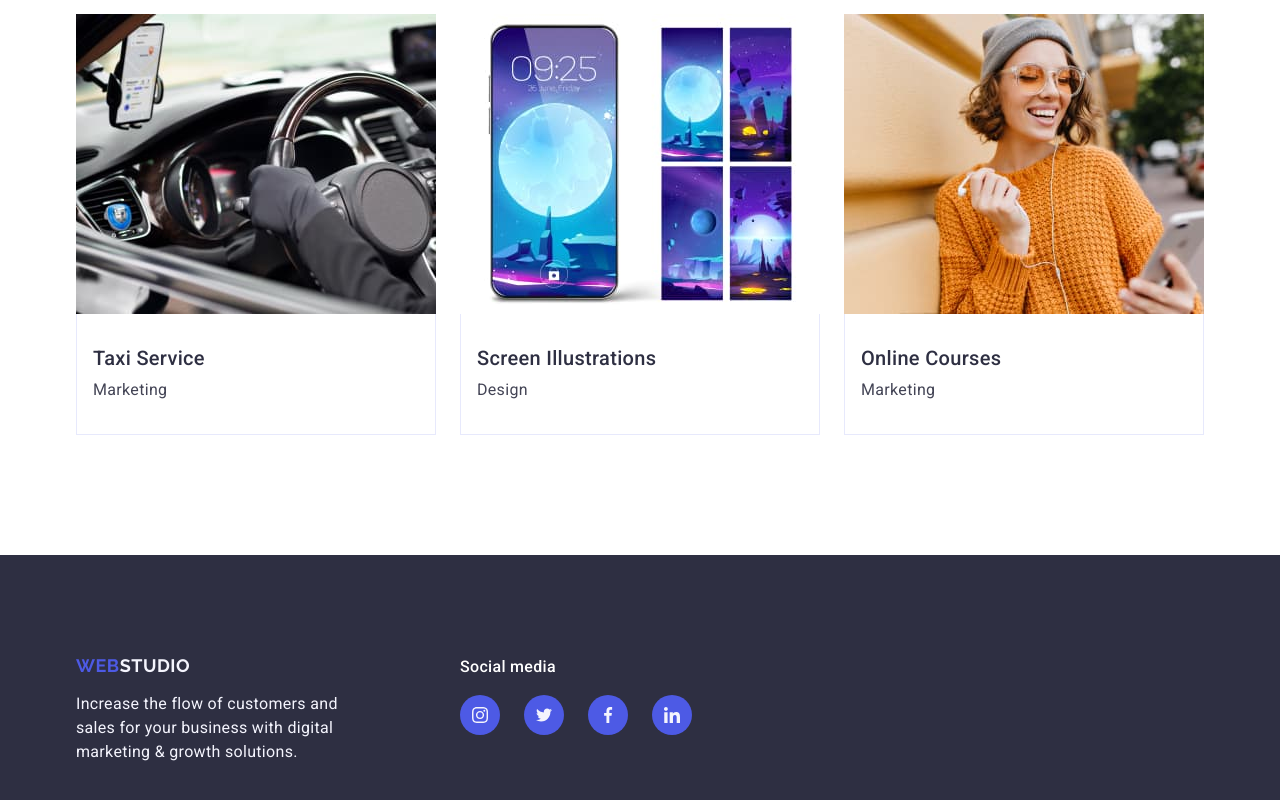
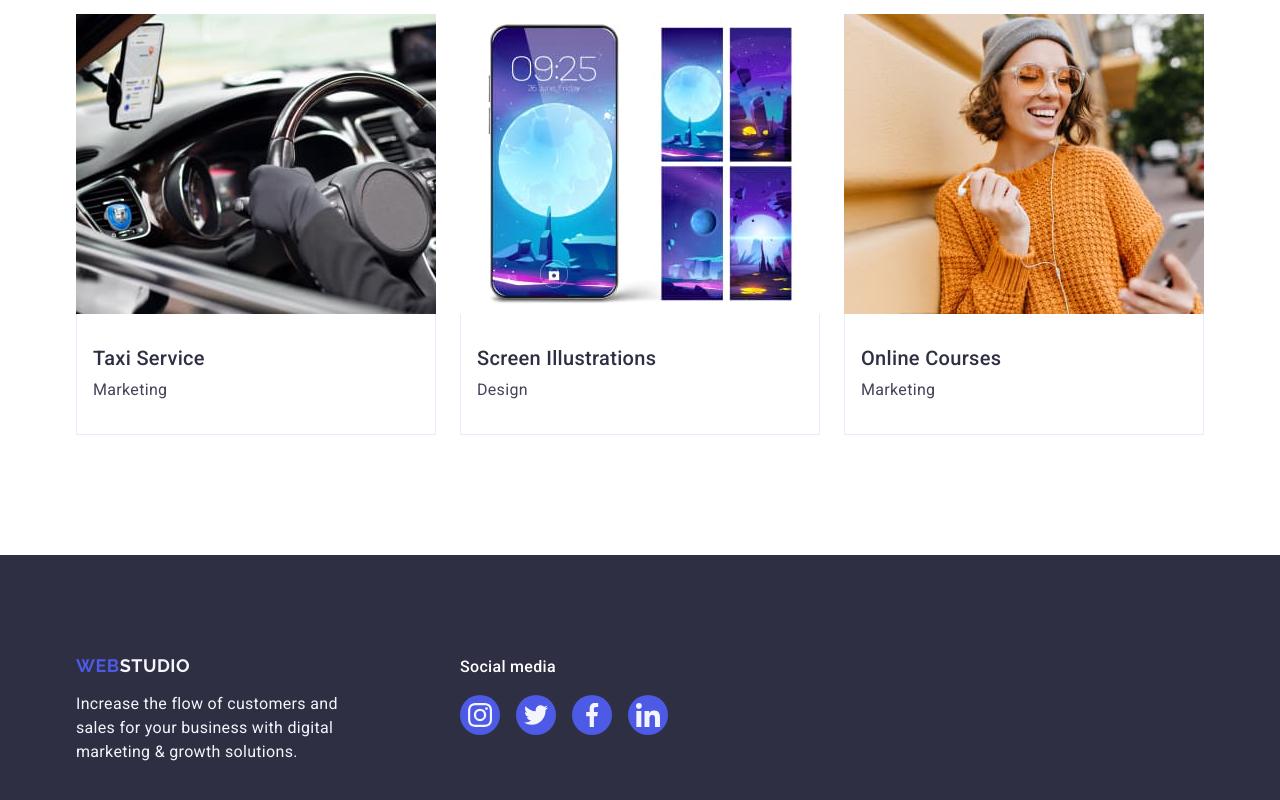
Before and after one commit to Katya-720/goit-markup-hw-04, a plain HTML site: page index.html in a window 1280 px wide. Shown: the part 2628-3428 px from the top of the page. Drawn offline with nearby package versions, Linux system fonts and the light colour scheme.

Commit message:
change-4

```diff
--- a/css/styles.css
+++ b/css/styles.css
@@ -7,6 +7,7 @@
   --hover-color: #404bbf;
   --border: #e7e9fc;
   --border-advantages: #8e8f99;
+  --footer-social-hover: #31d0aa;
 }
 
 body {
@@ -407,3 +408,12 @@ img {
   color: var(--primari-background-color);
   margin-bottom: 16px;
 }
+
+.team-card-social-buttons-footer {
+  gap: 16px;
+}
+
+.team-card-social-item-footer:hover,
+.team-card-social-item-footer:focus {
+  background-color: var(--footer-social-hover);
+}
--- a/index.html
+++ b/index.html
@@ -552,13 +552,18 @@
         </div>
         <div>
           <p class="footer-social-text">Social media</p>
-          <ul class="team-card-social-buttons list">
+          <ul
+            class="team-card-social-buttons team-card-social-buttons-footer list"
+          >
             <li class="team-card-social-background">
-              <a href="" class="team-card-social-item link">
+              <a
+                href=""
+                class="team-card-social-item team-card-social-item-footer link"
+              >
                 <svg
                   class="team-card-social-button"
-                  width="16"
-                  height="16"
+                  width="24"
+                  height="24"
                   aria-label="instagram"
                 >
                   <use href="./images/icons.svg#icon-instagram"></use>
@@ -566,11 +571,14 @@
               </a>
             </li>
             <li class="team-card-social-background">
-              <a href="" class="team-card-social-item link">
+              <a
+                href=""
+                class="team-card-social-item team-card-social-item-footer link"
+              >
                 <svg
                   class="team-card-social-button"
-                  width="16"
-                  height="16"
+                  width="24"
+                  height="24"
                   aria-label="twitter"
                 >
                   <use href="./images/icons.svg#icon-twitter"></use>
@@ -578,11 +586,14 @@
               </a>
             </li>
             <li class="team-card-social-background">
-              <a href="" class="team-card-social-item link">
+              <a
+                href=""
+                class="team-card-social-item team-card-social-item-footer link"
+              >
                 <svg
                   class="team-card-social-button"
-                  width="16"
-                  height="16"
+                  width="24"
+                  height="24"
                   aria-label="facebook"
                 >
                   <use href="./images/icons.svg#icon-facebook"></use>
@@ -590,11 +601,14 @@
               </a>
             </li>
             <li class="team-card-social-background">
-              <a href="" class="team-card-social-item link">
+              <a
+                href=""
+                class="team-card-social-item team-card-social-item-footer link"
+              >
                 <svg
                   class="team-card-social-button"
-                  width="16"
-                  height="16"
+                  width="24"
+                  height="24"
                   aria-label="linkedin"
                 >
                   <use href="./images/icons.svg#icon-linkedin"></use>
```
